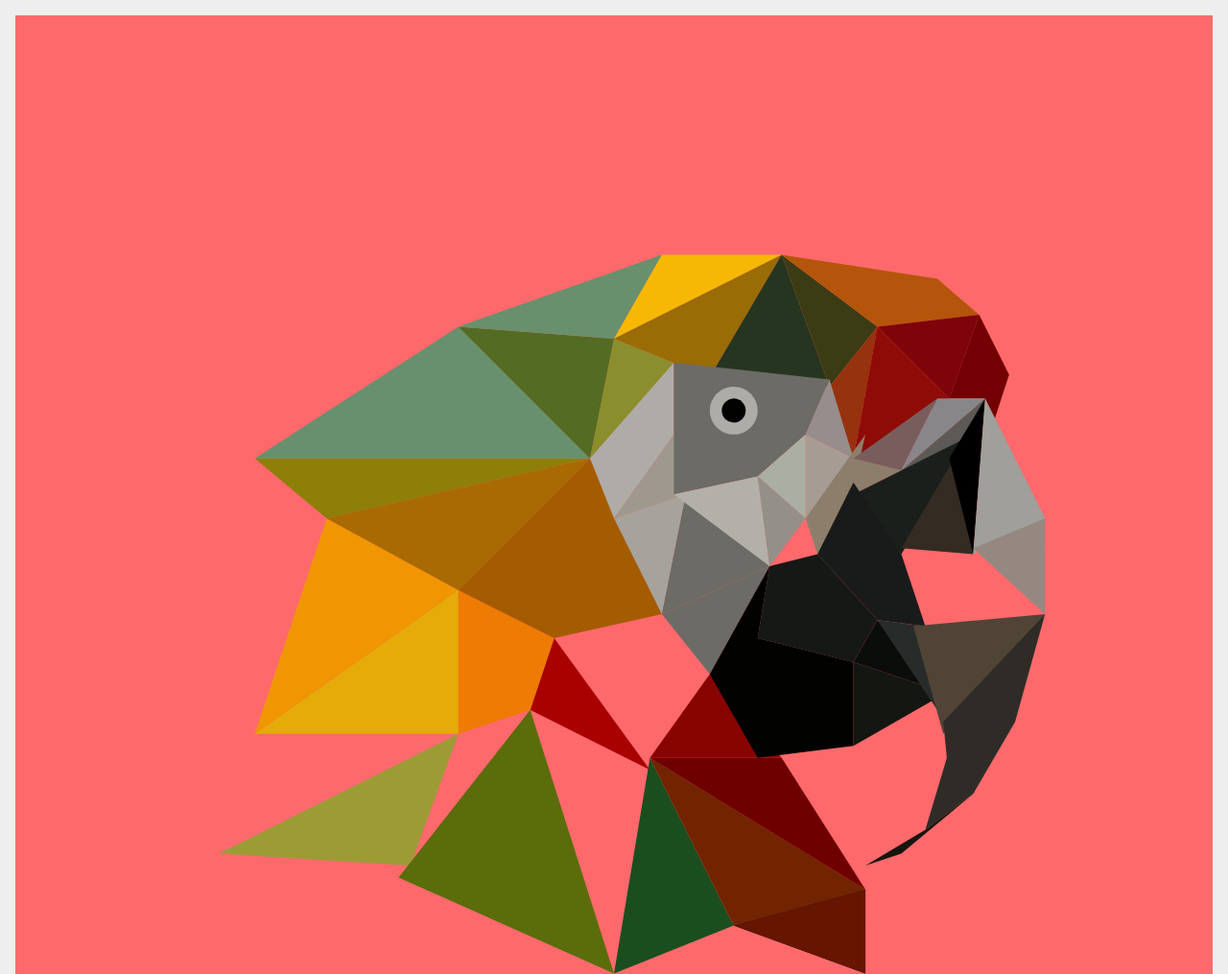
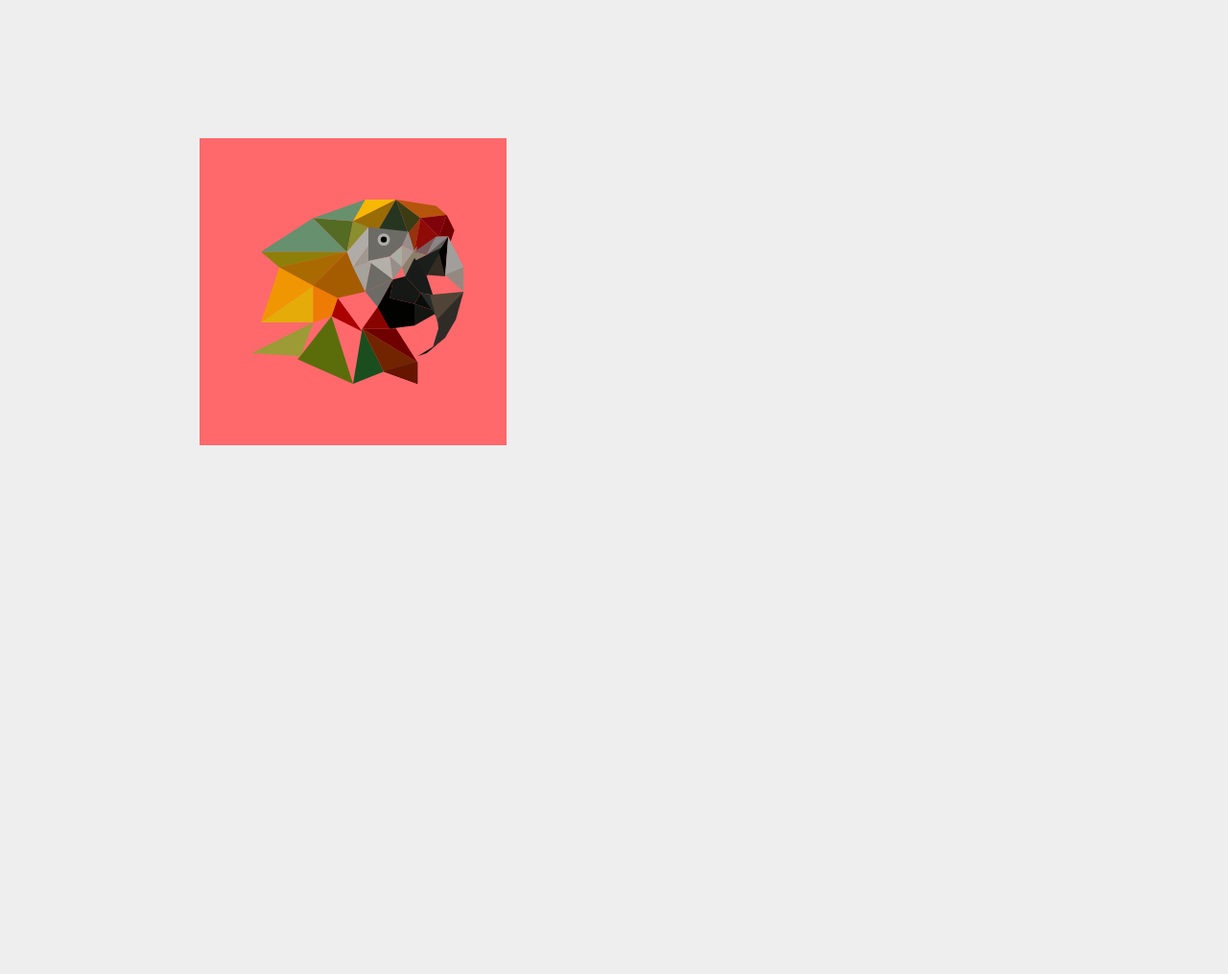
Before and after one commit to 63070019/mul, a plain HTML site: page index.html in a window 1280 px wide. Shown: the top 1015 px of the page at 96% size. After the commit the page ends 800 px from the top, so only its background shows below. Drawn offline with Linux system fonts and the light colour scheme.

Commit message:
Update index.html

```diff
--- a/index.html
+++ b/index.html
@@ -3,14 +3,17 @@
 <title>Let's Start</title>
 <style>
     body{
+      align-items: center;
       background:#eee;
       margin:1em;
       font-family:sans-serif;
+      width: 50%;
+      height: auto;
     }
   </style>
 </head>
 <body>
-<svg viewBox="0 0 100 100">
+<svg viewBox="0 0 100 100" style="padding: 20%; margin-left:10%">
 <defs>
 <pattern id="grid" viewBox="0,0,10,10" width="1%" height="1%">
 <rect fill="#0001" width="1" height="10" x="1" y="0" />
```
